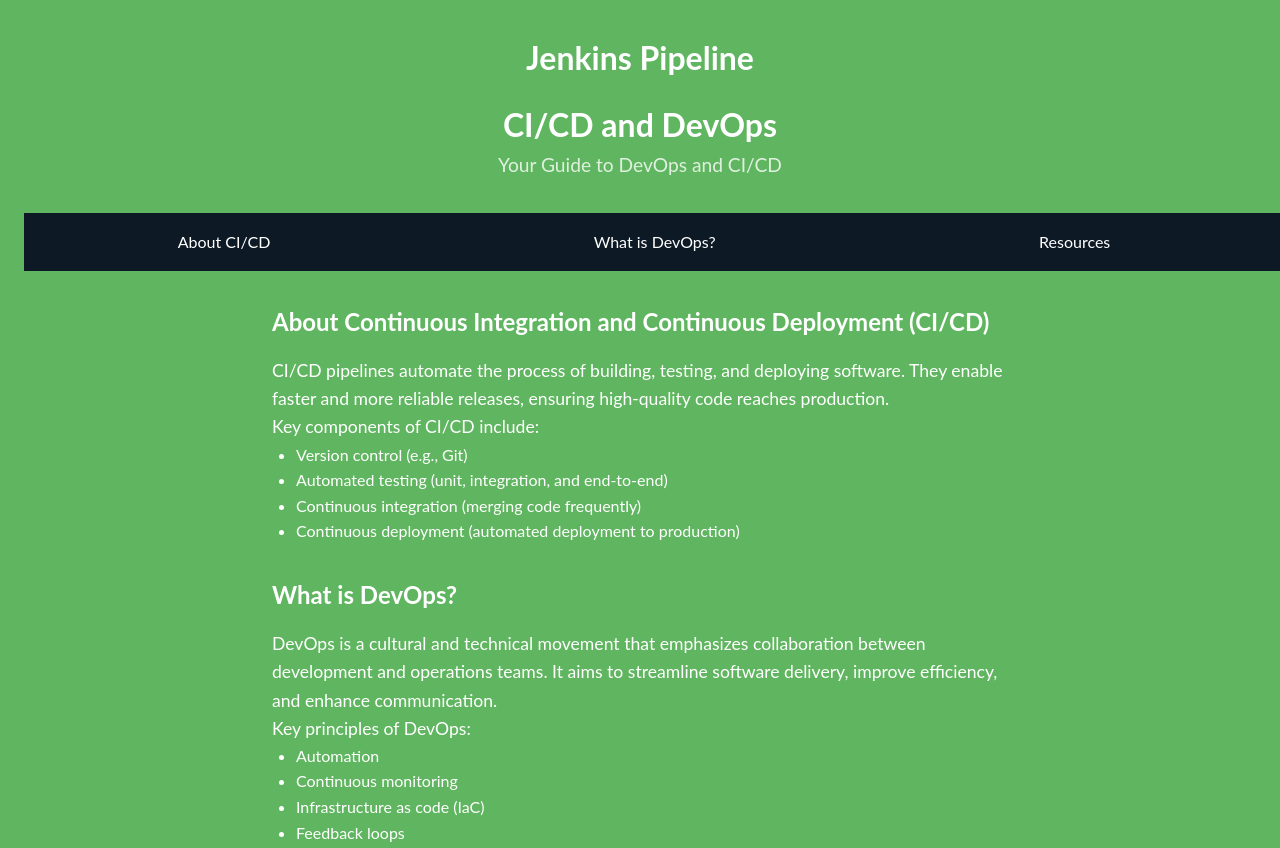
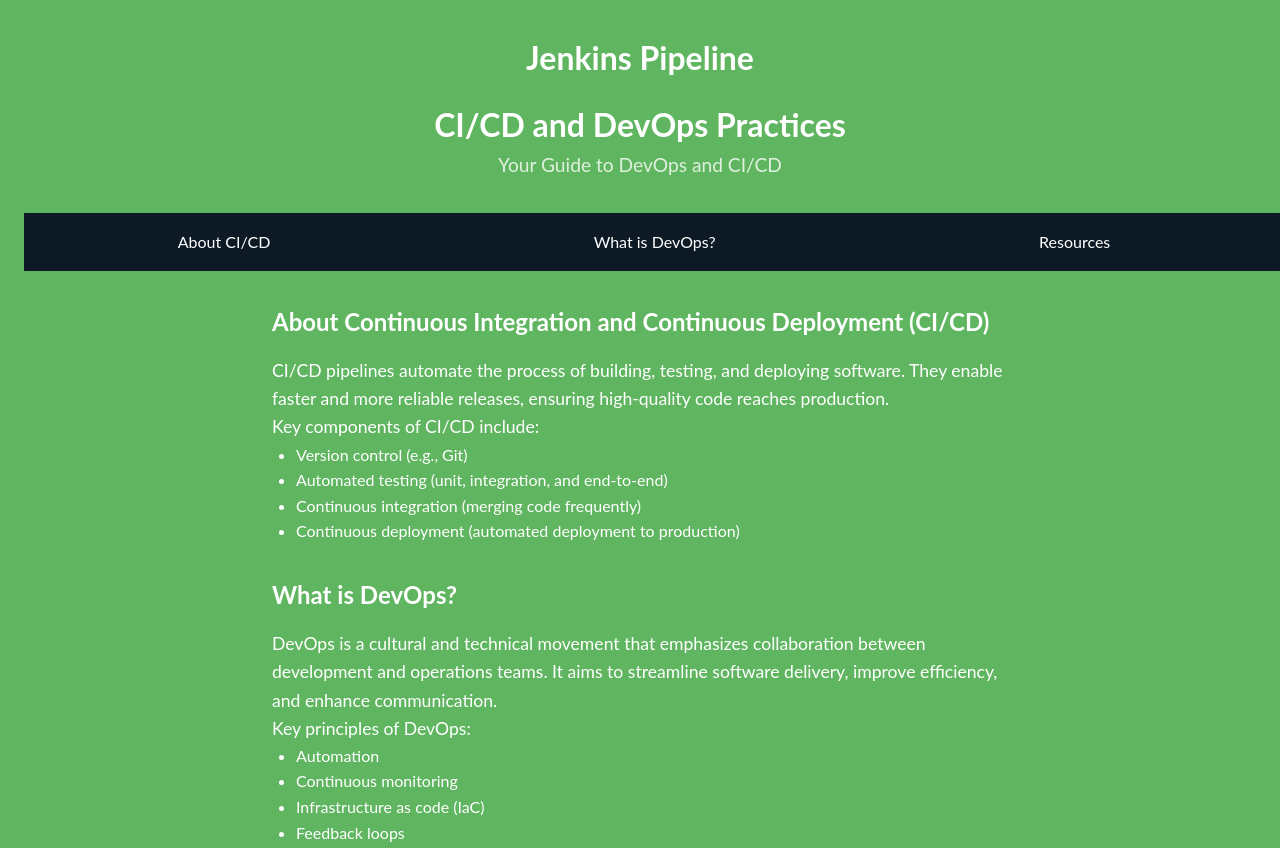
Before and after one commit to MsnB9/Jenkins-pipeline, a plain HTML site: page index.html in a window 1280 px wide. Shown: the top 848 px of the page. Drawn offline with Linux system fonts and the light colour scheme.

Commit message:
video test

```diff
--- a/index.html
+++ b/index.html
@@ -10,7 +10,7 @@
 <body>
     <header>
         <h1> Jenkins Pipeline<h2>
-        <h1>CI/CD and DevOps</h1>
+        <h1>CI/CD and DevOps Practices</h1>
         <p>Your Guide to DevOps and CI/CD</p>
     </header>
     <nav>
```
